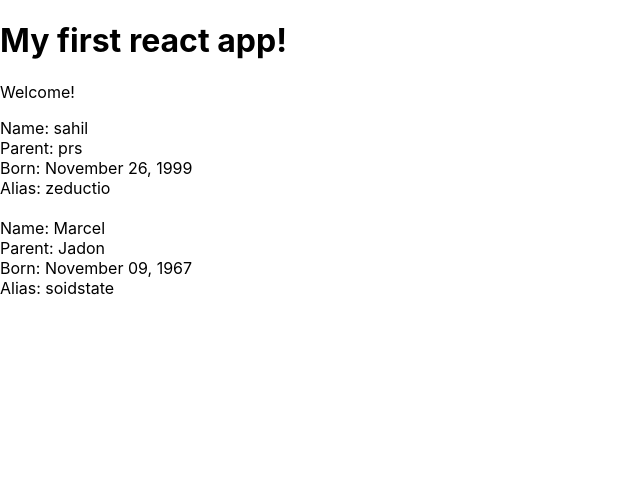
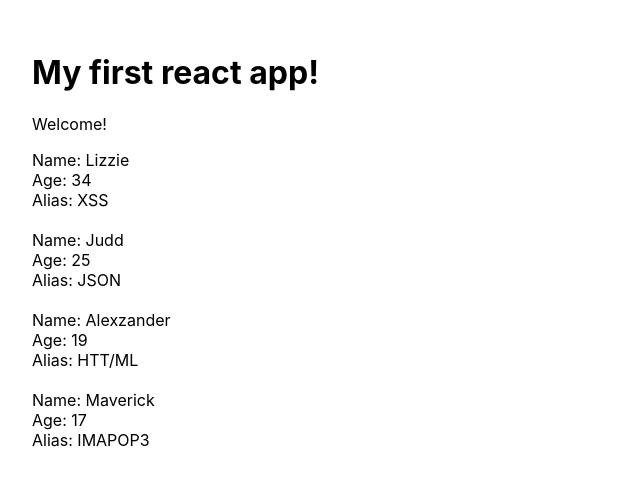
Before and after one commit to thecodelearner/react-stuff, a React (Create React App) app in the folder myapp/: page / in a window 1280 px wide. Shown: the top 486 px of the page, without its empty margins (0-640 px from the left). Built offline with nearby package versions, Linux system fonts and the light colour scheme.

Commit message:
lists within props - outputting lists

```diff
--- a/myapp/src/App.js
+++ b/myapp/src/App.js
@@ -1,26 +1,26 @@
-import React from "react";
+import React, { Component } from "react";
 import Hitman from "./Hitman";
 
-function App() {
+class App extends Component {
+  state = {
+    hitmans: [
+      { id: 1, name: "Lizzie", age: 34, alias: "XSS" },
+      { id: 2, name: "Judd", age: 25, alias: "JSON" },
+      { id: 3, name: "Alexzander", age: 19, alias: "HTT/ML" },
+      { id: 4, name: "Maverick", age: 17, alias: "IMAPOP3" },
+    ],
+  };
+
+  render() {
     return (
       <div className="App">
         <h1>My first react app!</h1>
         <p>Welcome!</p>
-      <Hitman
-        name="sahil"
-        parent="prs"
-        born="November 26, 1999"
-        alias="zeductio"
-      />
-      <br />
-      <Hitman
-        name="Marcel"
-        parent="Jadon"
-        born="November 09, 1967"
-        alias="soidstate"
-      />
+
+        <Hitman hitmans={this.state.hitmans} />
       </div>
     );
   }
+}
 
 export default App;
--- a/myapp/src/Hitman.js
+++ b/myapp/src/Hitman.js
@@ -1,18 +1,22 @@
 import React, { Component } from "react";
 
-export class Hitman extends Component {
+class Hitman extends Component {
   render() {
     // console.log(this.props);
-    const { name, parent, born, alias } = this.props;
+    const { hitmans } = this.props;
 
-    return (
-      <div className="hitman">
-        <div>Name: {name}</div>
-        <div>Parent: {parent}</div>
-        <div>Born: {born}</div>
-        <div>Alias: {alias}</div>
-      </div>
-    );
+    const hitmanList = hitmans.map((hitman) => {
+      return (
+        <div className="hitman" key={hitman.id}>
+          <div>Name: {hitman.name}</div>
+          <div>Age: {hitman.age}</div>
+          <div>Alias: {hitman.alias}</div>
+          <br />
+        </div>
+      );
+    });
+
+    return <div className="hitman-list">{hitmanList}</div>;
   }
 }
 
--- a/myapp/src/index.css
+++ b/myapp/src/index.css
@@ -1,13 +1,14 @@
 body {
-  margin: 0;
-  font-family: -apple-system, BlinkMacSystemFont, 'Segoe UI', 'Roboto', 'Oxygen',
-    'Ubuntu', 'Cantarell', 'Fira Sans', 'Droid Sans', 'Helvetica Neue',
+  margin: 1em;
+  padding: 1em;
+  font-family: -apple-system, BlinkMacSystemFont, "Segoe UI", "Roboto", "Oxygen",
+    "Ubuntu", "Cantarell", "Fira Sans", "Droid Sans", "Helvetica Neue",
     sans-serif;
   -webkit-font-smoothing: antialiased;
   -moz-osx-font-smoothing: grayscale;
 }
 
 code {
-  font-family: source-code-pro, Menlo, Monaco, Consolas, 'Courier New',
+  font-family: source-code-pro, Menlo, Monaco, Consolas, "Courier New",
     monospace;
 }
```
Lines whose indentation alone changed are shown as unchanged.
